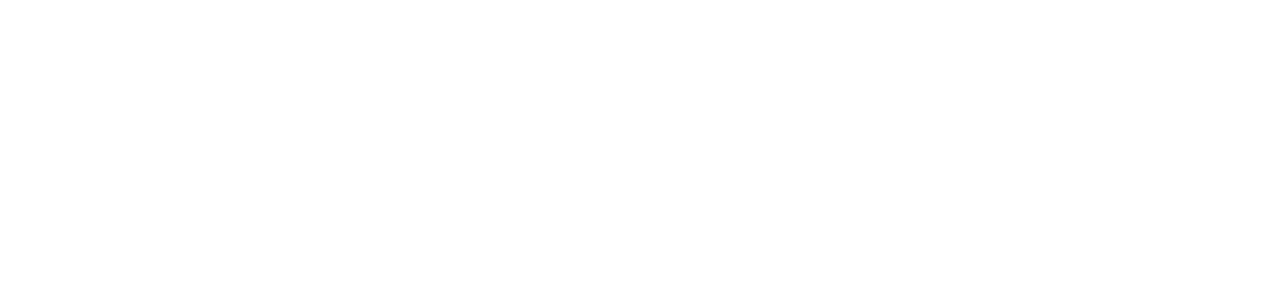
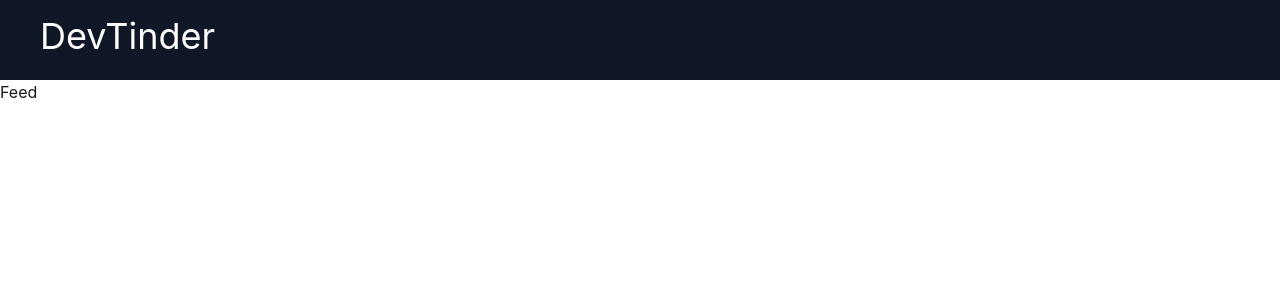
Before and after one commit to jagadeesh1146/frontend-devtinder, a React (Vite) app: page /feed in a window 1280 px wide. Before the commit this address had no page. Shown: the top 300 px of the page. Built offline with nearby package versions, Linux system fonts and the light colour scheme.

Commit message:
feature login

```diff
--- a/package.json
+++ b/package.json
@@ -10,10 +10,12 @@
     "preview": "vite preview"
   },
   "dependencies": {
+    "@reduxjs/toolkit": "^2.12.0",
     "@tailwindcss/vite": "^4.3.3",
     "axios": "^1.20.0",
     "react": "^19.2.8",
     "react-dom": "^19.2.8",
+    "react-redux": "^9.3.0",
     "react-router-dom": "^7.18.3",
     "tailwindcss": "^4.3.3"
   },
--- a/src/App.jsx
+++ b/src/App.jsx
@@ -2,16 +2,21 @@ import React from "react";
 import { BrowserRouter, Routes, Route } from "react-router-dom";
 import Body from "./Body";
 import Login from "./auth/Login";
-
+import { Provider } from "react-redux";
+import store from "./store/store";
+import Feed from "./components/Feed";
 const App = () => {
   return (
+    <Provider store={store}>
     <BrowserRouter>
       <Routes>
         <Route path="/" element={<Body />}>
+          <Route path="/feed" element={<Feed/>}/>
           <Route path="/login" element={<Login />} />
         </Route>
       </Routes>
     </BrowserRouter>
+    </Provider>
   );
 };
 
--- a/src/auth/Login.jsx
+++ b/src/auth/Login.jsx
@@ -1,21 +1,29 @@
 import React from "react";
 import {useState} from 'react';
 import axios from "axios";
+import { useDispatch } from "react-redux";
+import { addUser } from "../store/userSlice";
+import { useNavigate } from "react-router-dom";
+import { BASEURL } from "../utils/constants";
 
 const Login = () => {
     const [emailId , setEmailId]=useState("")
     const [password , setPassword] = useState("")
+const dispatch = useDispatch()
+const navigate = useNavigate()
+
 
    const handleLogin = async () => {
 
-
   try {
-    const res = await axios.post("http://localhost:3000/login", {
+    const res = await axios.post(BASEURL + "/login", {
       email:emailId,
       password:password,
     },{withCredentials : true});
 
-    console.log(res);
+    dispatch(addUser(res.data))
+    navigate("/feed")
+
   } catch (err) {
     console.error(err);
   }
--- /dev/null
+++ b/src/components/Feed.jsx
@@ -0,0 +1,7 @@
+import React from "react";
+
+const Feed = () => {
+  return <div>Feed</div>;
+};
+
+export default Feed;
--- a/src/components/Header.jsx
+++ b/src/components/Header.jsx
@@ -1,7 +1,18 @@
+import { useSelector } from "react-redux";
+
 const Header = () => {
+
+  const user = useSelector(store=>store.user)
+
   return (
-    <div className="h-20 w-full bg-gray-900 text-white">
+    <div className="h-20 w-full px-6 bg-gray-900 text-white flex justify-between">
       <h1 className="text-4xl p-4">DevTinder</h1>
+      {
+        user && (
+           <h3 className="text-xl">{user?.firstName}</h3>
+        )
+      }
+
     </div>
   );
 };
--- /dev/null
+++ b/src/store/store.js
@@ -0,0 +1,11 @@
+import { configureStore } from '@reduxjs/toolkit';
+import userReducer from './userSlice'
+
+const store = configureStore({
+    reducer:{
+        user:userReducer,
+    }
+
+})
+
+export default store;
--- /dev/null
+++ b/src/store/userSlice.js
@@ -0,0 +1,19 @@
+import { createSlice } from "@reduxjs/toolkit";
+
+const userSlice= createSlice({
+    name : 'user',
+    initialState:null,
+    reducers : {
+        addUser :(state , action)=>{
+            return action.payload;
+        },
+        removeUser : (state , action)=>{
+            return null
+        },
+
+    },
+})
+
+export const {addUser , removeUser} =userSlice.actions
+
+export default userSlice.reducer;
--- /dev/null
+++ b/src/utils/constants.js
@@ -0,0 +1 @@
+export const BASEURL = "http://localhost:3000"
```
Also changed, not shown: 1 other file (tests, documents, lock files or other folders).
